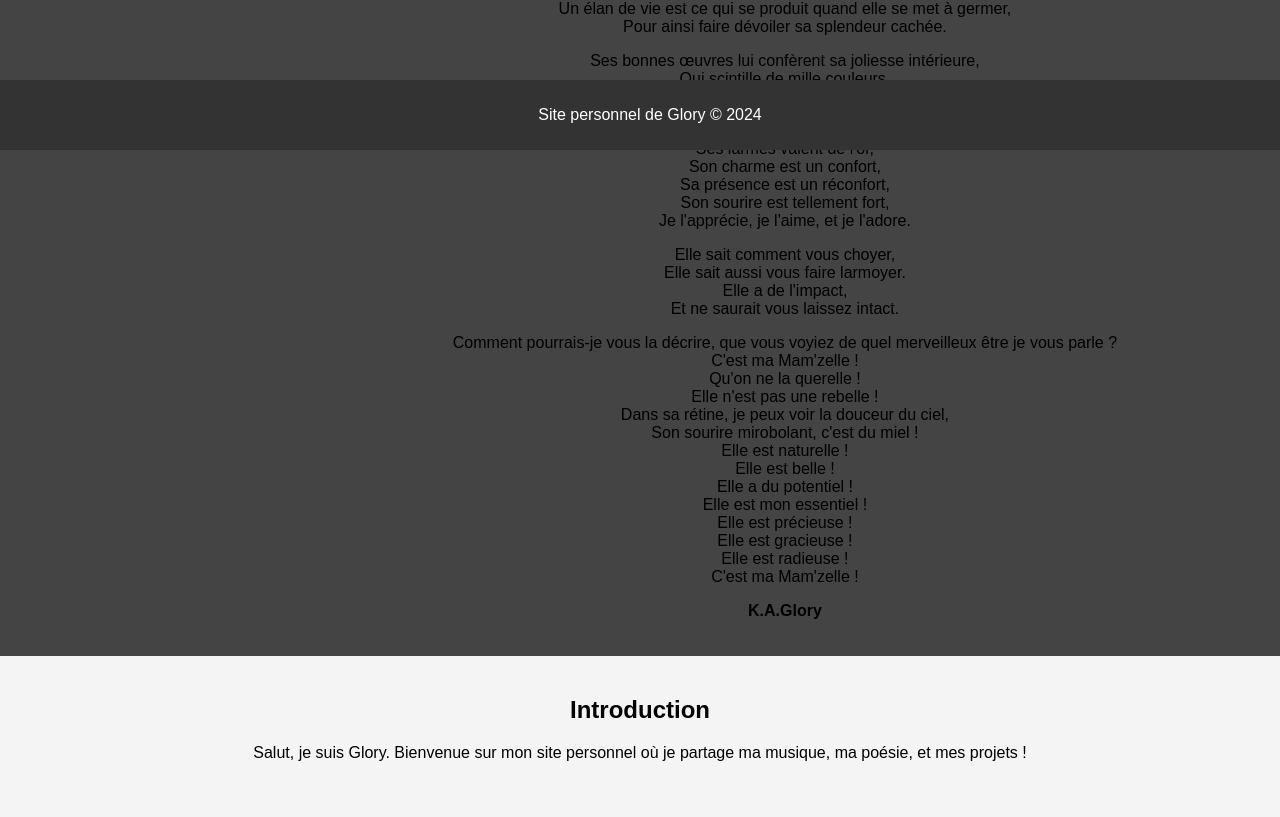
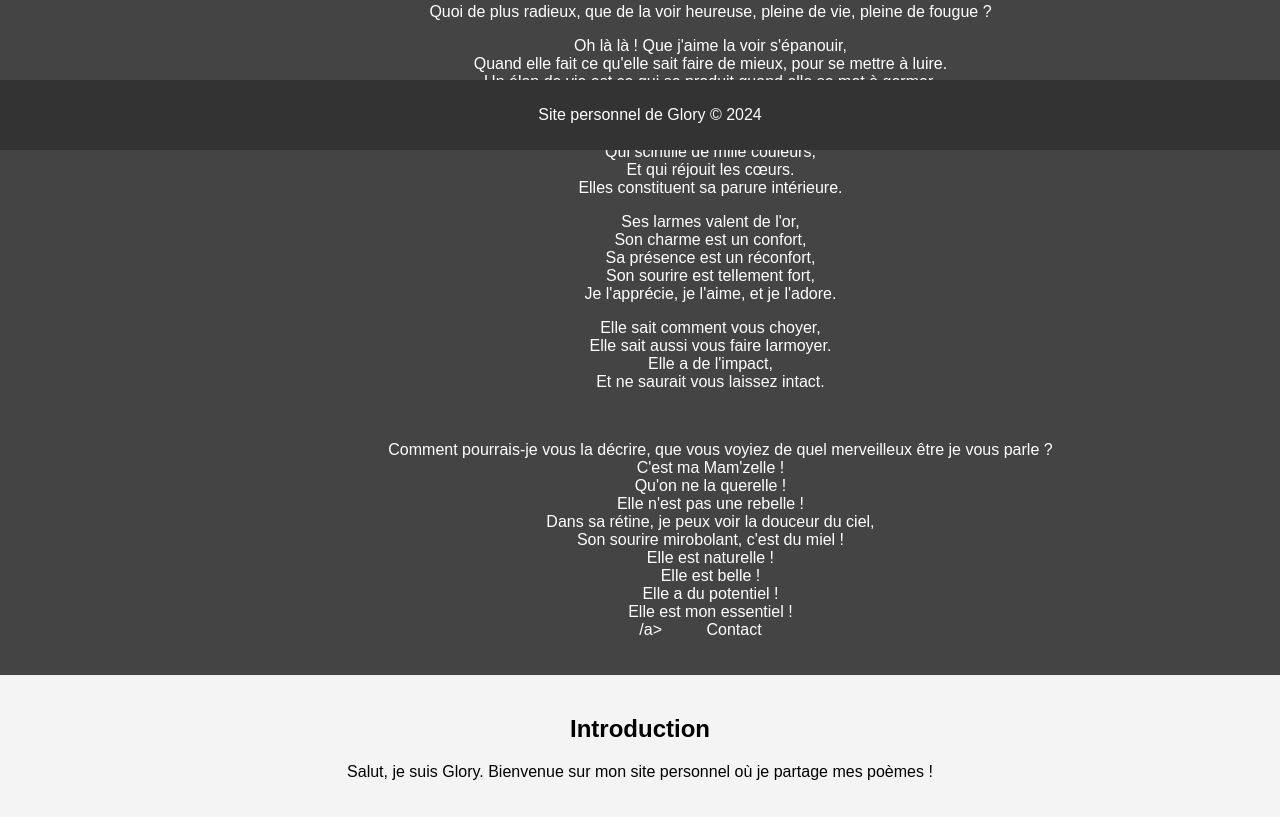
Before and after one commit to AlphloryKwl/AlphloryKwl.github.io, a plain HTML site: page index.html in a window 1280 px wide. Shown: the part 650-1467 px from the top of the page. Drawn offline with Linux system fonts and the light colour scheme.

Commit message:
Update index.html

```diff
--- a/index.html
+++ b/index.html
@@ -51,10 +51,7 @@
     </header>
     <nav>
         <a href="#home">Accueil</a>
-        <a href="#about">À propos</a>
-        <a href="#music">Musique</a>
-        <a href="#poetry">Poésie</a>
-        <div class="content">
+        <a href="#poetry">< <div class="content">
     <h2>Poésie</h2>
     <!-- Ajout du poème Mam'zelle -->
     <div class="poem">
@@ -122,19 +119,12 @@
             Elle est belle !<br>
             Elle a du potentiel !<br>
             Elle est mon essentiel !<br>
-            Elle est précieuse !<br>
-            Elle est gracieuse !<br>
-            Elle est radieuse !<br>
-            C'est ma Mam'zelle !
-        </p>
-        <p><strong>K.A.Glory</strong></p>
-    </div>
-    </div>
+            /a>
         <a href="#contact">Contact</a>
     </nav>
     <div class="content" id="home">
         <h2>Introduction</h2>
-        <p>Salut, je suis Glory. Bienvenue sur mon site personnel où je partage ma musique, ma poésie, et mes projets !</p>
+        <p>Salut, je suis Glory. Bienvenue sur mon site personnel où je partage mes poèmes !</p>
     </div>
     <footer>
         <p>Site personnel de Glory &copy; 2024</p>
```
